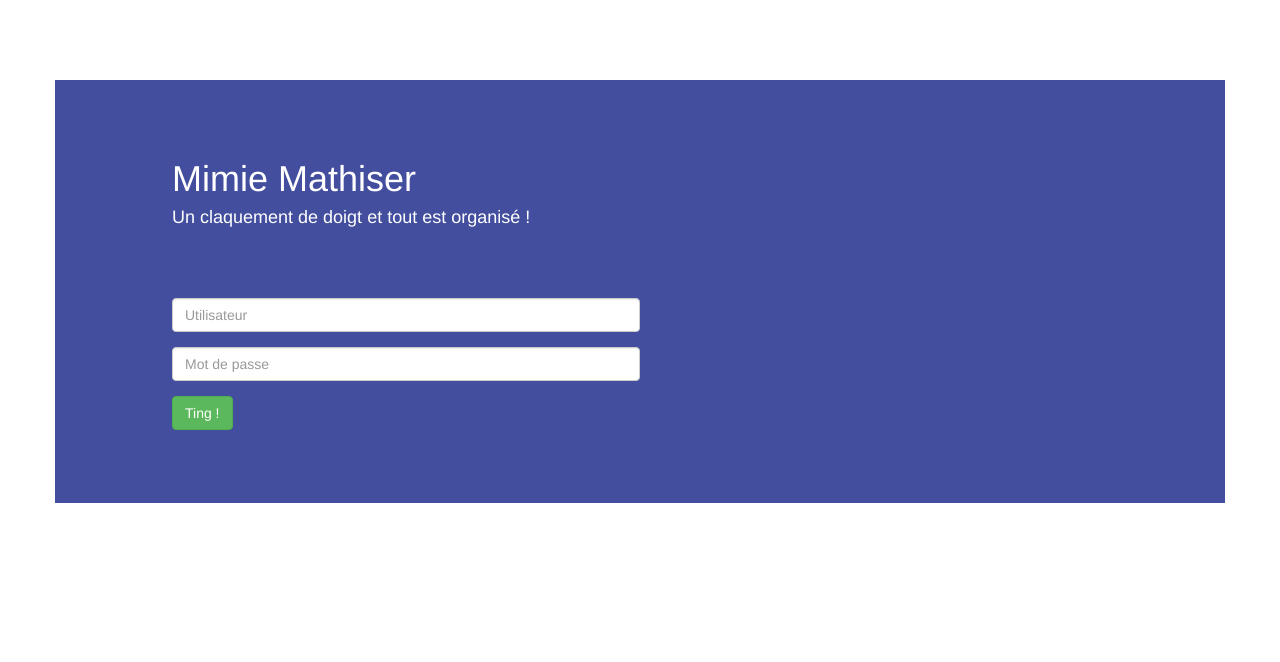
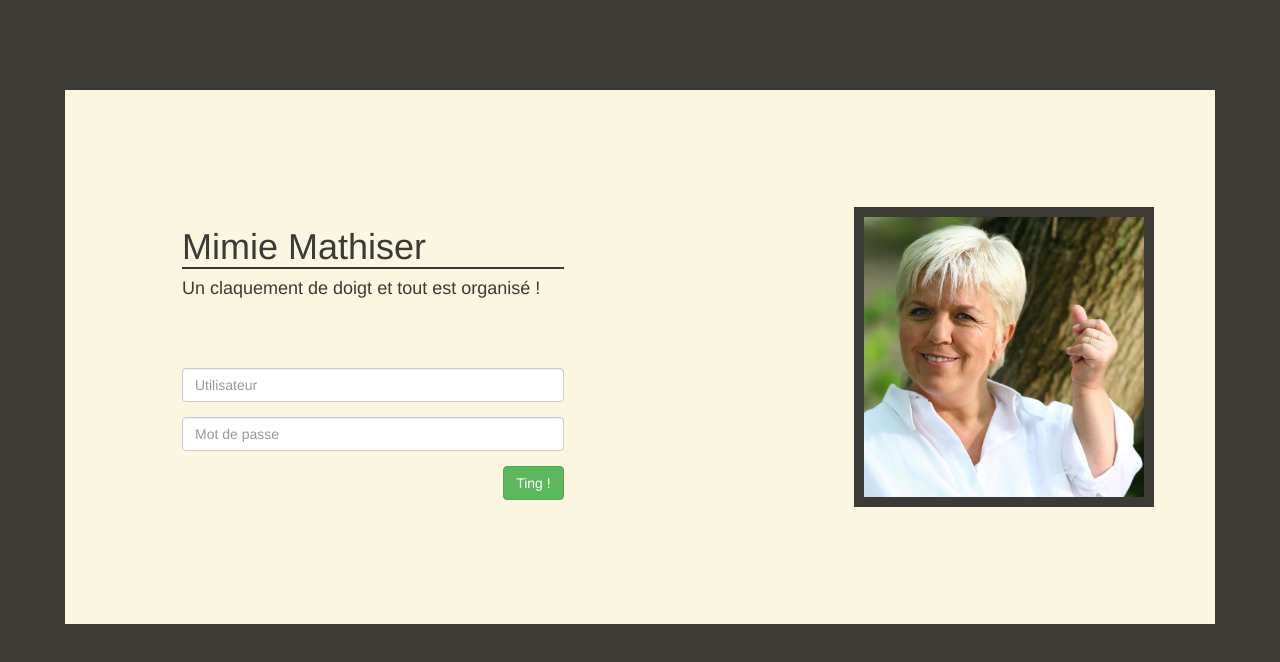
Before and after one commit to Grimnack/projet_ihm, a plain HTML site: page index.html in a window 1280 px wide. Drawn offline with nearby package versions, Linux system fonts and the light colour scheme.

Commit message:
Updated design to make it more mimiemathy friendly

```diff
--- a/css/style.css
+++ b/css/style.css
@@ -1,16 +1,18 @@
 body {
+  background: #3B3A34;
   font-family: "Helvetica", "Tahoma", "Open Sans";
 }
 
 #main, #main > div {
-  background-color: #434f9e;
-  color: white;
+  background: #FAF6DF;
+  color: #3B3A34;
 }
 
 #main {
-  borde-radius: 5px;
+  border-radius: 2px;
+  border: 10px #3B3A34 solid;
   margin-top: 80px;
-  padding: 5% 10%;
+  padding: 10% 10%;
 }
 
 #login_form {
@@ -19,4 +21,19 @@ body {
 
 h1 {
   margin-bottom: 0;
+  border-bottom: 2px #3B3A34 solid;
 }
+
+h4 {
+  font-weight: lighter;
+}
+
+#butt_login {
+  float: right;
+}
+
+.logo img {
+  border: 10px #3B3A34 solid;
+  margin-left: 100%;
+  width: 300px;
+}
--- a/index.html
+++ b/index.html
@@ -17,7 +17,8 @@
   <div class="container">
     <div class="row">
       <div id="main" class="col-xs-12">
-        <div class="col-xs-12 col-sm-6">
+        <div class="row-eq-height">
+          <div class="col-sm-5">
             <div class="row">
               <h1>Mimie Mathiser</h1>
               <h4>Un claquement de doigt et tout est organisé !</h4>
@@ -32,15 +33,19 @@
                 </div>
 
                 <div class="form-group">
-              <input class="form-control" type="password" placeholder="Mot de passe"
-              id="user_pass" />
+                  <input class="form-control" type="password"
+                  placeholder="Mot de passe" id="user_pass" />
                 </div>
 
                 <div class="form-group col-">
-              <input class="btn btn-success" type="submit" value="Ting !"/>
+                  <input class="btn btn-success" type="submit" value="Ting !"
+                    id="butt_login"/>
                 </div>
                 </form>
             </div>
+          </div>
+
+          <div class="col-sm-4 logo"><img src="img/mimie-mathy-logo.jpg" /></div>
         </div>
       </div>
     </div>
```
Also changed, not shown: img/mimie-mathy-logo.jpg (added). Lines whose indentation alone changed are shown as unchanged.
